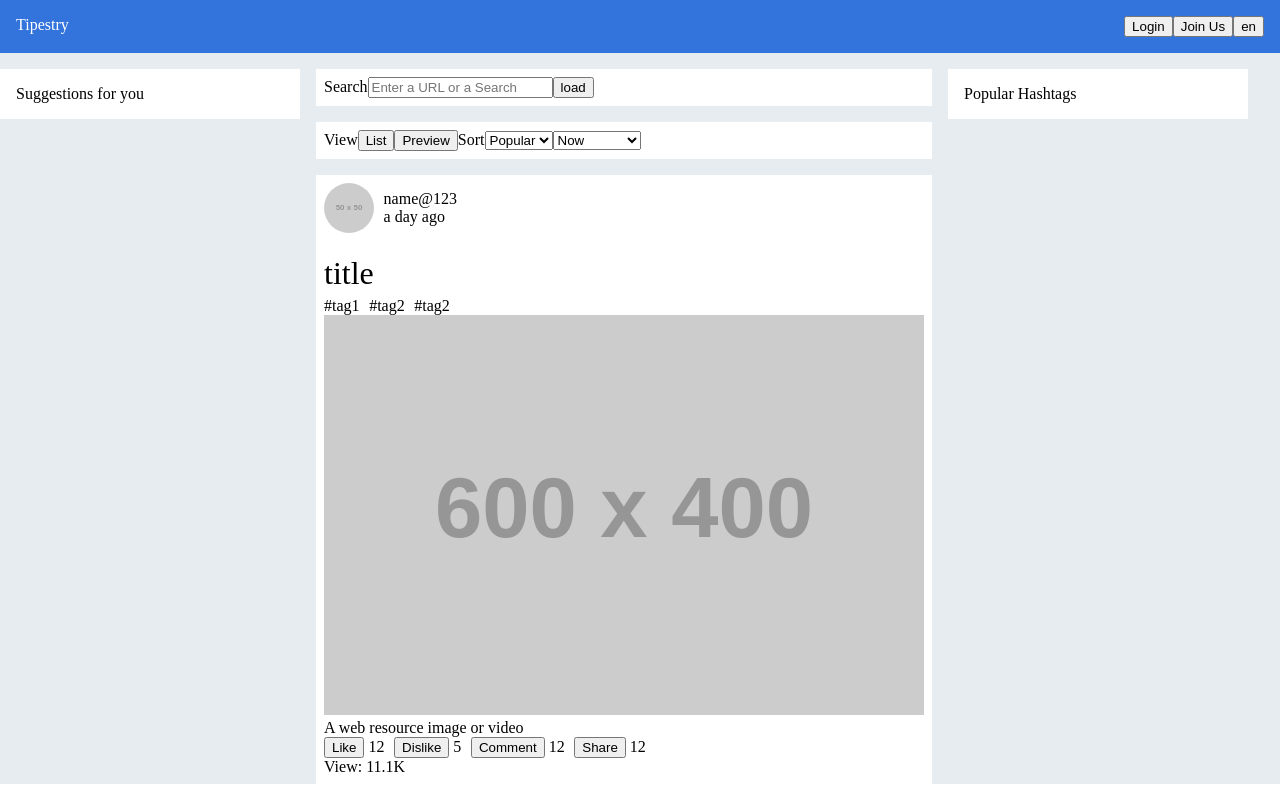
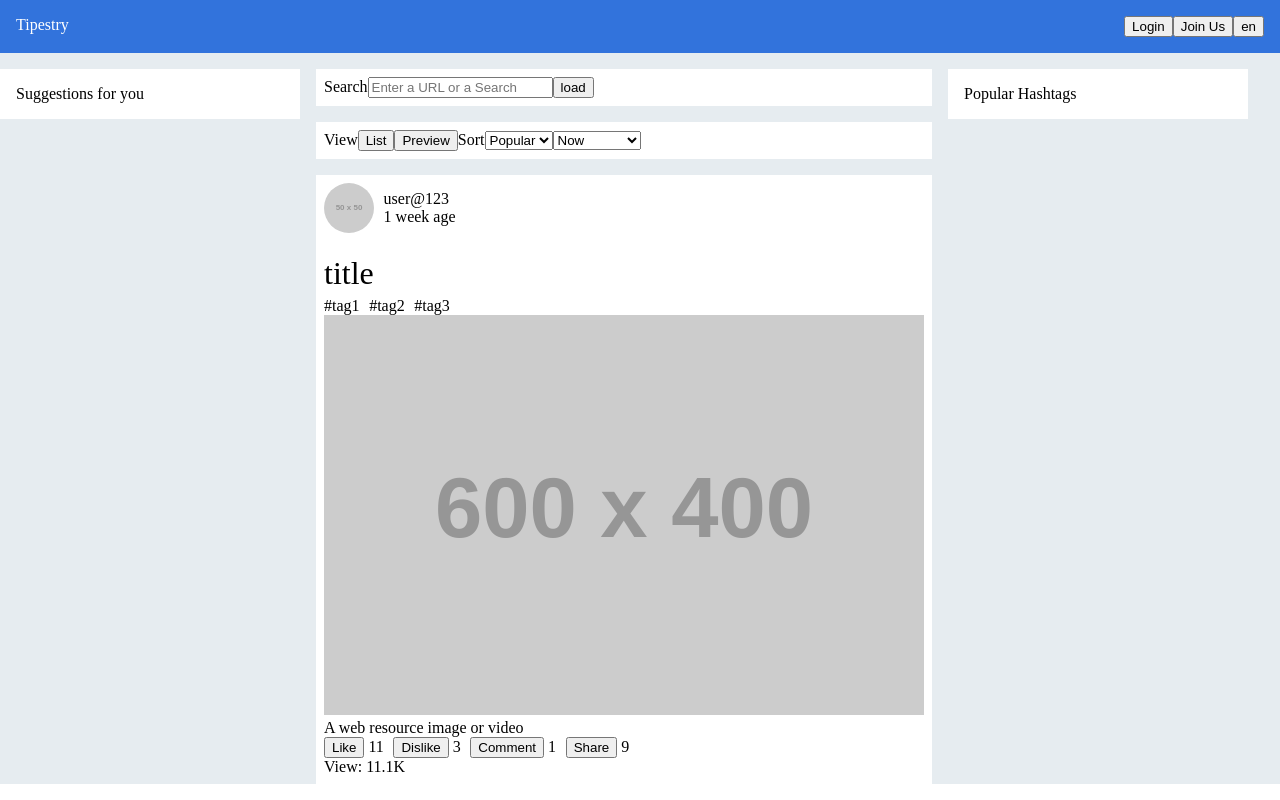
Before and after one commit to harrison-nc/tipestry-frontend, a React (Create React App) app: page / in a window 1280 px wide. Built offline with nearby package versions, Linux system fonts and the light colour scheme.

Commit message:
Add state management to CardList component
Extract Avatar, Content, Footer and Header component into
separate jsx files.

```diff
--- a/src/components/Card.js
+++ b/src/components/Card.js
@@ -1,72 +1,24 @@
-function Avatar() {
-    return (
-        <div className="avatar">
-            <img alt="avatar" src="https://via.placeholder.com/50" />
-            <p>
-                <span>name@123</span>
-                <span className="date">a day ago</span>
-            </p>
-        </div>
-    );
-}
+import Content from './card/Content.jsx';
+import Footer from './card/Footer.jsx';
+import Header from './card/Header.jsx';
 
-function Header() {
-    return (
-        <div className="block">
-            <Avatar />
-
-            <div className="subtitle pt-3">title</div>
-
-            <div className="block tags">
-                <span>#tag1</span>
-                <span>#tag2</span>
-                <span>#tag2</span>
-            </div>
-        </div>
-    );
-}
-
-function Content() {
-    return (
-        <div>
-            <figure>
-                <img alt="Resouce" src="https://via.placeholder.com/600x400" />
-                <figcaption>A web resource image or video</figcaption>
-            </figure>
-        </div>
-    );
-}
-
-function Footer() {
-    return (
-        <div className="social">
-            <div className="control">
-                <label>
-                    <button>Like</button> 12
-                </label>
-                <label>
-                    <button>Dislike</button> 5
-                </label>
-                <label>
-                    <button>Comment</button> 12
-                </label>
-                <label>
-                    <button>Share</button> 12
-                </label>
-            </div>
-            <div>
-                View: 11.1K
-            </div>
-        </div>
-    );
-}
-
-function Card() {
+function Card(props) {
     return (
         <div className="card">
-            <Header />
-            <Content />
-            <Footer />
+            <Header
+                post={props.post}
+                user={props.user} />
+
+            <Content
+                description={props.post.description}
+                resourceUrl={props.post.resourceUrl} />
+
+            <Footer
+                likes={props.post.likes}
+                disLikes={props.post.disLikes}
+                comments={props.post.comments}
+                shares={props.post.shares}
+                views={props.post.views} />
         </div>
     );
 }
--- a/src/components/CardList.js
+++ b/src/components/CardList.js
@@ -1,11 +1,42 @@
 import Card from './Card';
 
-function CardList() {
-    return (
-        <div className="box">
-            <Card />
-        </div>
-    );
+import React, { Component } from 'react';
+
+class CardList extends Component {
+    state = {
+        user: {
+            name: 'user@123',
+            avatarUrl: "https://via.placeholder.com/50"
+        },
+        post: {
+            title: "title",
+            description: "A web resource image or video",
+            resourceUrl: "https://via.placeholder.com/600x400",
+            date: "1 week age",
+            tags: ["#tag1", "#tag2", "#tag3"],
+            likes: 11,
+            disLikes: 3,
+            comments: {
+                count: 1,
+            },
+            shares: {
+                count: 9,
+            },
+            views: {
+                count: '11.1K'
+            }
+        }
+    }
+
+    render() {
+        return (
+            <div className="box">
+                <Card
+                    user={this.state.user}
+                    post={this.state.post} />
+            </div>
+        );
+    }
 }
 
 export default CardList;
--- /dev/null
+++ b/src/components/card/Avatar.jsx
@@ -0,0 +1,15 @@
+import React from 'react';
+
+function Avatar(props) {
+    return (
+        <div className="avatar">
+            <img alt="avatar" src={props.user.avatarUrl} />
+            <p>
+                <span>{props.user.name}</span>
+                <span className="date">{props.post.date}</span>
+            </p>
+        </div>
+    );
+}
+
+export default Avatar;
--- /dev/null
+++ b/src/components/card/Content.jsx
@@ -0,0 +1,14 @@
+import  { Fragment } from 'react';
+
+function Content(props) {
+    return (
+        <Fragment>
+            <figure>
+                <img alt="Resource" src={props.resourceUrl} />
+                <figcaption>{props.description}</figcaption>
+            </figure>
+        </Fragment>
+    );
+}
+
+export default Content;
--- /dev/null
+++ b/src/components/card/Footer.jsx
@@ -0,0 +1,27 @@
+import React from 'react';
+
+function Footer(props) {
+    return (
+        <div className="social">
+            <div className="control">
+                <label>
+                    <button>Like</button> {props.likes}
+                </label>
+                <label>
+                    <button>Dislike</button> {props.disLikes}
+                </label>
+                <label>
+                    <button>Comment</button> {props.comments.count}
+                </label>
+                <label>
+                    <button>Share</button> {props.shares.count}
+                </label>
+            </div>
+            <div>
+                View: {props.views.count}
+            </div>
+        </div>
+    );
+}
+
+export default Footer;
--- /dev/null
+++ b/src/components/card/Header.jsx
@@ -0,0 +1,25 @@
+import React from 'react';
+
+import Avatar from './Avatar.jsx';
+
+function Header(props) {
+    const hashtags = props.post.tags.map((tag, key) => {
+        return <span key={key}>{tag}</span>
+    });
+
+    return (
+        <div className="block">
+            <Avatar user={props.user} post={props.post} />
+
+            <div className="subtitle pt-3">
+                {props.post.title}
+            </div>
+
+            <div className="block tags">
+                {hashtags}
+            </div>
+        </div>
+    );
+}
+
+export default Header;
```
